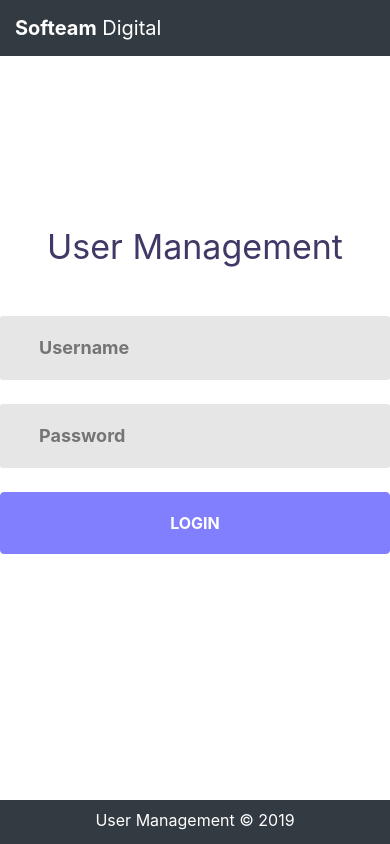
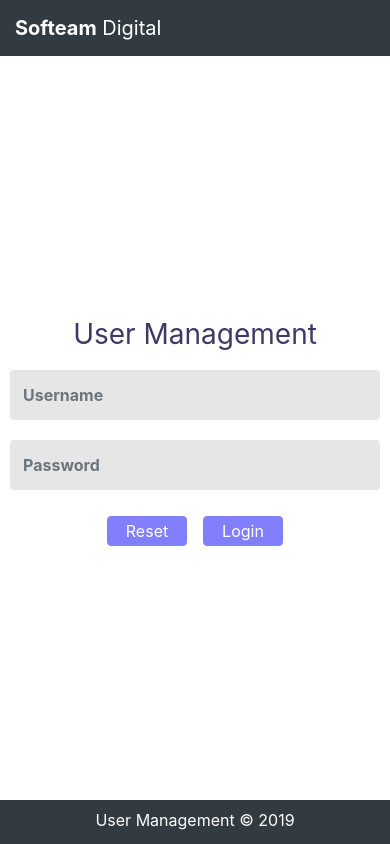
Before and after one commit to SofteamOuest-Opus/user-mgmt, an Angular app in the folder app/UserMgmtApp/: page / in a window 390 px wide. Built offline with nearby package versions, Linux system fonts and the light colour scheme.

Commit message:
[gh-22] - responsive design - login

```diff
--- a/app/UserMgmtApp/src/app/app.component.html
+++ b/app/UserMgmtApp/src/app/app.component.html
@@ -1,7 +1,7 @@
 <!-- Header -->
 <app-header></app-header>
 <!-- Content -->
-<div class="container" id="sd-content">
+<div class="container" id="sd-container">
   <router-outlet></router-outlet>
 </div>
 <!-- Footer -->
--- a/app/UserMgmtApp/src/app/app.component.ts
+++ b/app/UserMgmtApp/src/app/app.component.ts
@@ -1,6 +1,9 @@
 import { Component, OnInit } from '@angular/core';
 import { AuthenticationService } from '@services/authentication.service';
 import { Router } from '@angular/router';
+import { HostListener } from "@angular/core";
+
+const containerHeightKey: string = 'containerHeightKey';
 
 @Component({
   selector: 'app-root',
@@ -8,6 +11,8 @@ import { Router } from '@angular/router';
   styleUrls: ['./app.component.scss']
 })
 export class AppComponent implements OnInit {
+
+  private containerMinHeightCalculated: number;
 
   constructor(
     private authenticationService: AuthenticationService,
@@ -20,9 +25,60 @@ export class AppComponent implements OnInit {
     this.redirectLogin(isLogin);
   }
 
+  public ngAfterViewInit(): void {
+    this.getContainerHeight();
+    // Add style
+    let minHeight: string = `${this.containerMinHeightCalculated}px`;
+    (document.querySelector('#sd-container') as HTMLElement).style.minHeight = minHeight;
+  }
+
+  @HostListener('window:resize', ['$event'])
+
+  private getContainerHeight(event?: any): void {
+
+    // getHeaderHeight
+    let headerElement: HTMLElement = document.getElementById("header");
+    let headerElementHeight: number = headerElement.offsetHeight;
+
+    // getFooterHeight
+    let footerElement: HTMLElement = document.getElementById("footer");
+    let footerElementHeight: number = footerElement.offsetHeight;
+
+    let screenHeight: number = window.innerHeight;
+    let screenWidth: number = window.innerWidth;
+
+    this.containerMinHeightCalculated = screenHeight - (headerElementHeight + footerElementHeight);
+
+    // Save in SessionStorage
+    sessionStorage.setItem(containerHeightKey, this.containerMinHeightCalculated.toString());
+
+    // TEMP
+    this.showResponsiveBreakpoints(screenWidth);
+  }
+
   private redirectLogin(isLogin: boolean): void {
     if (!isLogin)
       this.router.navigate(['/']);
   }
 
+  // Help for adjust sreen size
+  private showResponsiveBreakpoints(screenWidth: number): void {
+
+    if (0 < screenWidth && screenWidth < 576) {
+      console.log(screenWidth, ' --> xs');
+    }
+    if (576 < screenWidth && screenWidth < 768) {
+      console.log(screenWidth, ' --> sm');
+    }
+    if (768 < screenWidth && screenWidth < 992) {
+      console.log(screenWidth, ' --> md');
+    }
+    if (992 < screenWidth && screenWidth < 1200) {
+      console.log(screenWidth, ' --> lg');
+    }
+    if (screenWidth > 1200) {
+      console.log(screenWidth, ' --> xl');
+    }
+  }
+
 }
--- a/app/UserMgmtApp/src/app/components/header/header.component.ts
+++ b/app/UserMgmtApp/src/app/components/header/header.component.ts
@@ -17,7 +17,7 @@ export class HeaderComponent implements OnInit {
     private router: Router,
   ) { }
 
-  ngOnInit() {
+  public ngOnInit(): void {
 
   }
 
@@ -30,4 +30,5 @@ export class HeaderComponent implements OnInit {
     this.authenticationService.logOut();
     this.router.navigate(['/']);
   }
+
 }
--- a/app/UserMgmtApp/src/app/components/login/login.component.html
+++ b/app/UserMgmtApp/src/app/components/login/login.component.html
@@ -1,16 +1,23 @@
-<div class="wrap-login">
-    <form class="login100-form" [formGroup]="loginForm" (ngSubmit)="onSubmit($event)" novalidate>
-        <span class="login100-form-title pb-5">
+<div id="loginForm" [ngStyle]="{'padding-top': loginFormHeightPosition }">
+    <form [formGroup]="loginForm" (ngSubmit)="onSubmit($event)" novalidate>
+        <span class="login-form-title pt-2 pb-2">
             User Management
         </span>
-        <div class="form-group wrap-input100 mb-4">
-            <input type="text" class="input100" formControlName="userName" placeholder="Username">
+        <div class="form-group row">
+            <div class=" col-md-6 col-sm-12 col-xs-12 wrap-input">
+                <input type="text" class="form-control input-login" formControlName="userName" placeholder="Username">
+            </div>
+            <div class=" col-md-6 col-sm-12 col-xs-12 wrap-input">
+                <input type="password" class="form-control input-login" formControlName="password"
+                    placeholder="Password">
+            </div>
         </div>
-        <div class="form-group wrap-input100 mb-4">
-            <input type="password" class="input100" formControlName="password" placeholder="Password">
-        </div>
-        <div class="text-center">
-            <button type="submit" class="btn btn-primary btn-block">Login</button>
+        <!-- Buttons -->
+        <div class="form-group row">
+            <div class=" col-sm-12 col-xs-12 text-center">
+                <button type="reset" class="btn btn-softeam button-login mx-2">Reset</button>
+                <button type="submit" class="btn btn-softeam button-login mx-2">Login</button>
+            </div>
         </div>
     </form>
 </div>
--- a/app/UserMgmtApp/src/app/components/login/login.component.scss
+++ b/app/UserMgmtApp/src/app/components/login/login.component.scss
@@ -1,12 +1,8 @@
 $color-text: #403866;
 $color-input: #e6e6e6;
 
-.login100-form {
-  width: 100%;
-}
-
-.login100-form-title {
-  font-size: 34px;
+.login-form-title {
+  font-size: 28px;
   color: $color-text;
   line-height: 1.2;
   text-align: center;
@@ -14,52 +10,18 @@ $color-input: #e6e6e6;
   display: block;
 }
 
-.wrap-login {
-  position: absolute;
-  background-color: #fff;
-  width: 390px;
-  height: 390px;
-  top: 50%;
-  left: 50%;
-  margin: -195px 0 0 -195px;
+.wrap-input {
+  padding: 10px;
 }
 
-.wrap-input100 {
-  width: 100%;
+.input-login {
   background-color: $color-input;
-  border: 1px solid transparent;
+  border: 1px solid $color-input;
   border-radius: 3px;
-}
-
-input {
-  outline: none;
-  border: none;
-}
-
-.input100 {
   color: $color-text;
   line-height: 1.2;
-  font-size: 18px;
+  font-size: 16px;
   display: block;
-  width: 100%;
-  background: transparent;
-  height: 62px;
-  padding: 0 20px 0 38px;
+  height: 50px;
   font-weight: bold;
 }
-
-.btn-primary {
-  height: 62px;
-  text-transform: uppercase;
-  font-weight: bold;
-}
-
-.btn-primary:hover,
-.btn-primary:focus,
-.btn-primary:active,
-.btn-primary.active,
-.open > .dropdown-toggle.btn-primary {
-  color: #fff;
-  background-color: $color-text !important;
-  border-color: $color-text !important;
-}
--- a/app/UserMgmtApp/src/app/components/login/login.component.ts
+++ b/app/UserMgmtApp/src/app/components/login/login.component.ts
@@ -2,7 +2,7 @@ import { Component, OnInit } from '@angular/core';
 import { FormControl, FormGroup } from '@angular/forms'
 import { AuthenticationService } from '@services/authentication.service';
 import { Router } from '@angular/router';
-
+import { HostListener } from "@angular/core";
 
 @Component({
   selector: 'app-login',
@@ -10,15 +10,22 @@ import { Router } from '@angular/router';
   styleUrls: ['./login.component.scss']
 })
 export class LoginComponent implements OnInit {
-
   public loginForm: FormGroup;
+  public loginFormHeightPosition: string = '0';
+  private screenHeight: number = 0;
 
   constructor(
     private authenticationService: AuthenticationService,
     private router: Router,
 
   ) {
-    this.loginForm = this.createFormGroup()
+    this.loginForm = this.createFormGroup();
+  }
+
+  @HostListener('window:resize', ['$event'])
+  getScreenSize(event?) {
+    this.screenHeight = window.innerHeight;
+    this.getLoginFormPosition(this.screenHeight);
   }
 
   public createFormGroup(): FormGroup {
@@ -29,7 +36,7 @@ export class LoginComponent implements OnInit {
   }
 
   public ngOnInit(): void {
-
+    this.getScreenSize();
   }
 
   public onSubmit(event: Event): void {
@@ -37,4 +44,22 @@ export class LoginComponent implements OnInit {
     this.router.navigate(['/employee']);
   }
 
+  private getLoginFormPosition(heightScreen: number) {
+
+    let loginFormElement: HTMLElement = document.getElementById("loginForm");
+    let loginFormElementHeight: number = loginFormElement.offsetHeight;
+
+    let headerElement: HTMLElement = document.getElementById("header");
+    let headerElementHeight: number = headerElement.offsetHeight;
+
+    let footerElement: HTMLElement = document.getElementById("footer");
+    let footerElementHeight: number = footerElement.offsetHeight;
+
+    let loginFormPositionCalculated: number = (((this.screenHeight - loginFormElementHeight) - headerElementHeight) - footerElementHeight);
+    loginFormPositionCalculated = loginFormPositionCalculated / 2;
+
+    if (loginFormPositionCalculated > 0)
+      this.loginFormHeightPosition = `${loginFormPositionCalculated}px`;
+
+  }
 }
--- a/app/UserMgmtApp/src/assets/js/custom.js
+++ b/app/UserMgmtApp/src/assets/js/custom.js
@@ -1,13 +1,6 @@
-
 // Page load
 $(document).ready(function () {
 
-    var headerHeight = $('#header').outerHeight();
-    var footerHeight = $('#footer').outerHeight();
-    var headerFooterHeight = headerHeight + footerHeight;
-
-    // windows height => min-height content
-    var clientHeight = document.body.clientHeight;
-    $('#sd-content').css('min-height', (clientHeight - headerFooterHeight));
+    // Custom JS here
 
 });
--- a/app/UserMgmtApp/src/index.html
+++ b/app/UserMgmtApp/src/index.html
@@ -2,7 +2,7 @@
 <html lang="en">
   <head>
     <meta charset="utf-8">
-    <title>SOFTEAM - User Management</title>
+    <title>Softeam - User Management</title>
     <base href="/">
     <meta name="viewport" content="width=device-width, initial-scale=1">
     <link rel="icon" type="image/x-icon" href="favicon.ico">
--- a/app/UserMgmtApp/src/styles.scss
+++ b/app/UserMgmtApp/src/styles.scss
@@ -3,9 +3,12 @@
 @import "~bootstrap/dist/css/bootstrap.css";
 
 $color-purple: #817ffe;
-$color-background-header: #323b42;
-$color-background-footer: #323b42;
+$color-noir1: #323b42;
+$color-background-header: $color-noir1;
+$color-background-footer: $color-noir1;
 $color-gris1: #cccccc;
+$color-text: #403866;
+$color-input: #e6e6e6;
 
 html,
 body {
@@ -51,13 +54,28 @@ footer {
   padding: 8px;
 }
 
-.btn-primary {
+.btn-softeam {
+  color: white !important;
   background-color: $color-purple !important;
   border-color: $color-purple !important;
 }
 
+.btn-softeam:hover,
+.btn-softeam:focus,
+.btn-softeam:active,
+.btn-softeam.active,
+.open > .dropdown-toggle.btn-softeam {
+  color: #fff;
+  background-color: $color-text !important;
+  border-color: $color-text !important;
+}
+
 .button-width {
   width: 160px;
+}
+
+.button-login {
+  width: 120px;
 }
 
 .profile {
@@ -71,3 +89,12 @@ footer {
   border: 1px solid $color-gris1;
   border-radius: 10px;
 }
+
+// Media Queries => Mobiles style only
+@media only screen and (max-width: 600px) {
+  .button-login {
+    height: 30px;
+    width: 80px;
+    padding: 0 !important;
+  }
+}
```
Also changed, not shown: app/UserMgmtApp/src/app/modules/employee/employee-edit/employee-edit.component.html (+12 -17 lines).
